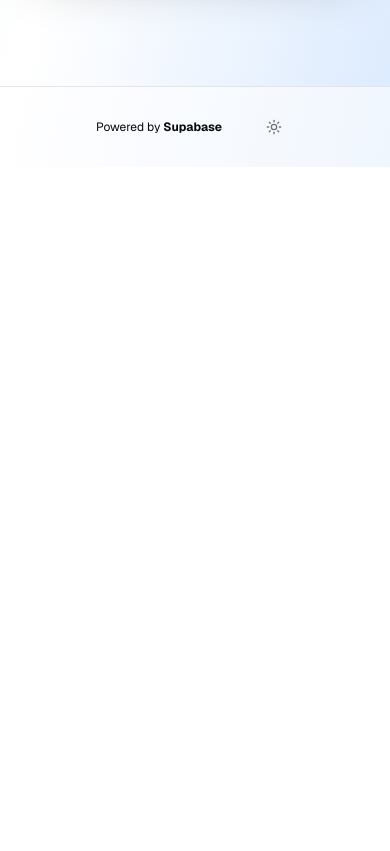
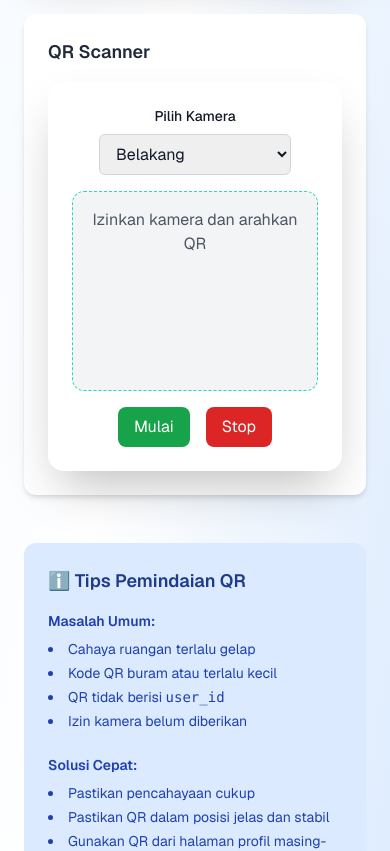
Before and after one commit to ghazwanz/attendance, a Next.js app: page / in a window 390 px wide. Shown: the part 1340-2191 px from the top of the page. Before the commit the page ends 1507 px from the top, so only its background shows below. Built offline with nearby package versions, Linux system fonts and the light colour scheme; no server answers; the database is empty.

Commit message:
global state location check

```diff
--- a/app/page.tsx
+++ b/app/page.tsx
@@ -9,6 +9,8 @@ import { hasEnvVars } from '@/lib/utils';
 import { QRForm } from '@/components/QRForm';
 import { AuthButton } from '@/components/auth-button';
 import UserLocationSection from '@/components/UserLocationSection';
+import QRWrapper from '@/components/QRWrapper';
+import QRTips from '@/components/QRTips';
 
 export default async function Home() {
   const supabase = await createClient();
@@ -110,8 +112,10 @@ export default async function Home() {
               />
             </div>
           </section>
-
-
+          <div>
+            <QRWrapper />
+            <QRTips />
+          </div>
         </div>
 
         {/* FOOTER */}
--- a/app/protected/attendances/CreateForm.tsx
+++ b/app/protected/attendances/CreateForm.tsx
@@ -1,6 +1,9 @@
 "use client";
 import { useEffect, useState } from "react";
 import { createClient } from "@/lib/supabase/client";
+import { useUserLocationEffect } from "@/lib/utils/getUserLocation";
+import { useLocationStores } from "@/lib/stores/useLocationStores";
+import { showToast } from "@/lib/utils/toast";
 
 export default function CreateForm({
   onRefresh,
@@ -20,8 +23,12 @@ export default function CreateForm({
   const [showIzinModal, setShowIzinModal] = useState(false);
   const [izinReason, setIzinReason] = useState("");
 
+
   const today = new Date().toISOString().split("T")[0];
   // const allowedIP = ["125.166.12.91", "125.166.1.71"]; // Ganti sesuai IP kantor
+  const isOutside = useLocationStores(state=>state.isOutside)
+
+  useUserLocationEffect()
 
   useEffect(() => {
     const init = async () => {
@@ -52,7 +59,7 @@ export default function CreateForm({
 
   const handleCheckIn = async (status: string, notes: string | null = null) => {
     try {
-
+      if (isOutside) return showToast({type:"error", message:"Anda berada di luar area kantor"})
       const now = new Date();
       const nowISO = now.toISOString();
 
--- a/app/protected/page.tsx
+++ b/app/protected/page.tsx
@@ -39,8 +39,6 @@ export default function ProtectedPage() {
   const [recentAttendance, setRecentAttendance] = useState<Attendance[]>([]);
   const [isPiketToday, setIsPiketToday] = useState(false);
   const qrRef = useRef<SVGSVGElement | null>(null);
-
-
 
 type QRModalProps = {
   session: {
--- a/app/scan/components/ReminderModal.tsx
+++ b/app/scan/components/ReminderModal.tsx
@@ -8,7 +8,7 @@ interface NotificationModalProps {
     title?: string;
     message: string;
     isOpen: boolean;
-    type: "piket_reminder" | "piket_out_reminder" | "clock_out_reminder"|string;
+    type: "piket_reminder" | "piket_out_reminder" | "clock_out_reminder" | string;
     onClose: () => void;
     onConfirm?: () => void;
     confirmLabel?: string;
@@ -29,6 +29,7 @@ export default function ReminderModal({
 
     return (
         <div className="fixed inset-0 bg-black bg-opacity-30 flex items-center justify-center z-50">
+            <div className="p-3">
                 <div className="bg-white flex flex-col gap-5 items-center justify-center text-center dark:bg-gray-800 p-6 rounded-lg max-w-sm w-full">
                     <Info width={60} height={60} />
                     <div className="space-y-2">
@@ -53,5 +54,6 @@ export default function ReminderModal({
                     </div>
                 </div>
             </div>
+        </div>
     );
 }
--- a/app/scan/page.tsx
+++ b/app/scan/page.tsx
@@ -6,6 +6,8 @@ import Image from 'next/image';
 import { createClient } from '@/lib/supabase/client';
 import QRScanner from './qrscan';
 import UserLocationSection from '@/components/UserLocationSection';
+import { useLocationStores } from '@/lib/stores/useLocationStores';
+import QRTips from '@/components/QRTips';
 
 interface AttendanceRecord {
   id: string;
@@ -25,9 +27,10 @@ export default function AttendancePage() {
   const [recentAttendance, setRecentAttendance] = useState<AttendanceRecord[]>([]);
   const [loading, setLoading] = useState(true);
   const [menuOpen, setMenuOpen] = useState(false);
-  const [isOutside, setIsOutside] = useState<boolean>(false);
+  // const [isOutside, setIsOutside] = useState<boolean>(false);
   const [user, setUser] = useState<any>()
-
+  const isOutside = useLocationStores(state=>state.isOutside)
+  const setIsOutside = useLocationStores(state=>state.setIsOutside)
   const supabase = createClient();
 
   useEffect(() => {
@@ -195,7 +198,7 @@ export default function AttendancePage() {
               onScanSuccess={handleScanSuccess}
               onScanError={handleScanError}
               isOutside={isOutside}
-              setIsOutside={setIsOutside}
+              // setIsOutside={setIsOutside}
             />
           </div>
 
@@ -249,31 +252,7 @@ export default function AttendancePage() {
         {/* LOKASI PENGGUNA */}
         <UserLocationSection setIsOutside={setIsOutside} isOutside={isOutside} />
         {/* TIPS */}
-        <div className="mt-12 bg-blue-100 dark:bg-slate-700/40 p-6 rounded-xl">
-          <h3 className="text-lg font-semibold text-blue-900 dark:text-white mb-4">
-            ℹ️ Tips Pemindaian QR
-          </h3>
-          <div className="grid grid-cols-1 md:grid-cols-2 gap-6 text-sm text-blue-800 dark:text-blue-200">
-            <div>
-              <h4 className="font-semibold mb-2">Masalah Umum:</h4>
-              <ul className="space-y-1 list-disc list-inside">
-                <li>Cahaya ruangan terlalu gelap</li>
-                <li>Kode QR buram atau terlalu kecil</li>
-                <li>QR tidak berisi <code>user_id</code></li>
-                <li>Izin kamera belum diberikan</li>
-              </ul>
-            </div>
-            <div>
-              <h4 className="font-semibold mb-2">Solusi Cepat:</h4>
-              <ul className="space-y-1 list-disc list-inside">
-                <li>Pastikan pencahayaan cukup</li>
-                <li>Pastikan QR dalam posisi jelas dan stabil</li>
-                <li>Gunakan QR dari halaman profil masing-masing</li>
-                <li>Refresh halaman & izinkan kamera</li>
-              </ul>
-            </div>
-          </div>
-        </div>
+        <QRTips/>
       </div>
     </div>
   );
--- /dev/null
+++ b/components/QRTips.tsx
@@ -0,0 +1,33 @@
+import React from 'react'
+
+const QRTips = () => {
+    return (
+        <div className="mt-12 bg-blue-100 dark:bg-slate-700/40 p-6 rounded-xl">
+            <h3 className="text-lg font-semibold text-blue-900 dark:text-white mb-4">
+                ℹ️ Tips Pemindaian QR
+            </h3>
+            <div className="grid grid-cols-1 md:grid-cols-2 gap-6 text-sm text-blue-800 dark:text-blue-200">
+                <div>
+                    <h4 className="font-semibold mb-2">Masalah Umum:</h4>
+                    <ul className="space-y-1 list-disc list-inside">
+                        <li>Cahaya ruangan terlalu gelap</li>
+                        <li>Kode QR buram atau terlalu kecil</li>
+                        <li>QR tidak berisi <code>user_id</code></li>
+                        <li>Izin kamera belum diberikan</li>
+                    </ul>
+                </div>
+                <div>
+                    <h4 className="font-semibold mb-2">Solusi Cepat:</h4>
+                    <ul className="space-y-1 list-disc list-inside">
+                        <li>Pastikan pencahayaan cukup</li>
+                        <li>Pastikan QR dalam posisi jelas dan stabil</li>
+                        <li>Gunakan QR dari halaman profil masing-masing</li>
+                        <li>Refresh halaman & izinkan kamera</li>
+                    </ul>
+                </div>
+            </div>
+        </div>
+    )
+}
+
+export default QRTips
--- /dev/null
+++ b/components/QRWrapper.tsx
@@ -0,0 +1,25 @@
+"use client"
+import QRScanner from '@/app/scan/qrscan'
+import { useLocationStores } from '@/lib/stores/useLocationStores'
+import { useUserLocationEffect } from '@/lib/utils/getUserLocation'
+
+
+const QRWrapper = () => {
+    useUserLocationEffect()
+
+    const isOutside = useLocationStores(state=>state.isOutside)
+    console.log(isOutside)
+    return (
+        <div className="bg-white dark:bg-slate-800 shadow-md rounded-xl p-6">
+            <h2 className="text-lg font-semibold text-gray-800 dark:text-white mb-4">
+                QR Scanner
+            </h2>
+            <QRScanner
+                isOutside={isOutside}
+            // setIsOutside={setIsOutside}
+            />
+        </div>
+    )
+}
+
+export default QRWrapper
--- /dev/null
+++ b/lib/stores/useLocationStores.ts
@@ -0,0 +1,22 @@
+
+import { create } from "zustand"
+
+export type LocationState = {
+    isOutside: boolean
+    setIsOutside: (value: boolean) => void
+}
+
+export type UserLocationState = {
+    location: { lat: number, lng: number } | null
+    setLocation: ({ lat, lng }: { lat: number, lng: number }) => void
+}
+
+export const useLocationStores = create<LocationState>((set) => ({
+    isOutside: true,
+    setIsOutside: (value) => set({ isOutside: value })
+}))
+
+export const useUserLocationStores = create<UserLocationState>((set) => ({
+    location: null,
+    setLocation: ({ lat, lng }) => set({ location: { lat, lng } })
+}))
--- a/lib/type.ts
+++ b/lib/type.ts
@@ -63,8 +63,8 @@ export interface UserLocationSectionProps {
 }
 
 export interface QRScannerProps {
-  onScanSuccess: () => void;
-  onScanError: (error: string) => void;
+  onScanSuccess?: () => void;
+  onScanError?: (error: string) => void;
   isOutside: boolean; // Add this prop
-  setIsOutside: (isOutside: boolean) => void;
+  // setIsOutside: (isOutside: boolean) => void;
 }
--- /dev/null
+++ b/lib/utils/getUserLocation.ts
@@ -0,0 +1,60 @@
+"useClient"
+
+// Deteksi lokasi awal
+import { useEffect } from "react";
+import { useLocationStores, useUserLocationStores } from "../stores/useLocationStores";
+
+const RADIUS_METER = 1000;
+const mahativeStudio = { lat: -8.0017804, lng: 112.6075698 };
+
+function getDistanceFromLatLonInMeters(lat1: number, lon1: number, lat2: number, lon2: number) {
+    const R = 6371e3;
+    const toRad = (x: number) => (x * Math.PI) / 180;
+    const dLat = toRad(lat2 - lat1);
+    const dLon = toRad(lon2 - lon1);
+    const a =
+        Math.sin(dLat / 2) ** 2 +
+        Math.cos(toRad(lat1)) * Math.cos(toRad(lat2)) * Math.sin(dLon / 2) ** 2;
+    const c = 2 * Math.atan2(Math.sqrt(a), Math.sqrt(1 - a));
+    return R * c;
+}
+
+export function useUserLocationEffect() {
+    const setLocation = useUserLocationStores((state) => state.setLocation);
+    const setIsOutside = useLocationStores((state) => state.setIsOutside);
+
+    useEffect(() => {
+        if (!navigator.geolocation) return;
+
+        const handleLocation = (position: GeolocationPosition) => {
+            const userLoc = {
+                lat: position.coords.latitude,
+                lng: position.coords.longitude,
+            };
+            setLocation(userLoc);
+
+            const dist = getDistanceFromLatLonInMeters(
+                userLoc.lat,
+                userLoc.lng,
+                mahativeStudio.lat,
+                mahativeStudio.lng
+            );
+            setIsOutside(dist > RADIUS_METER);
+        };
+
+        const handleError = (err: GeolocationPositionError) => {
+            // Handle error as needed
+            // setError(`Failed to detect location: ${err.message}`);
+        };
+
+        navigator.geolocation.getCurrentPosition(handleLocation, handleError, {
+            enableHighAccuracy: true,
+        });
+
+        const watchId = navigator.geolocation.watchPosition(handleLocation, handleError, {
+            enableHighAccuracy: true,
+        });
+
+        return () => navigator.geolocation.clearWatch(watchId);
+    }, [setLocation, setIsOutside]);
+}
--- a/package.json
+++ b/package.json
@@ -33,7 +33,8 @@
     "sonner": "^2.0.6",
     "tailwind-merge": "^3.3.0",
     "use-debounce": "^10.0.5",
-    "zod": "^4.0.5"
+    "zod": "^4.0.5",
+    "zustand": "^5.0.7"
   },
   "devDependencies": {
     "@eslint/eslintrc": "^3",
```
Also changed, not shown: 1 other file (tests, documents, lock files or other folders). Lines whose indentation alone changed are shown as unchanged.
